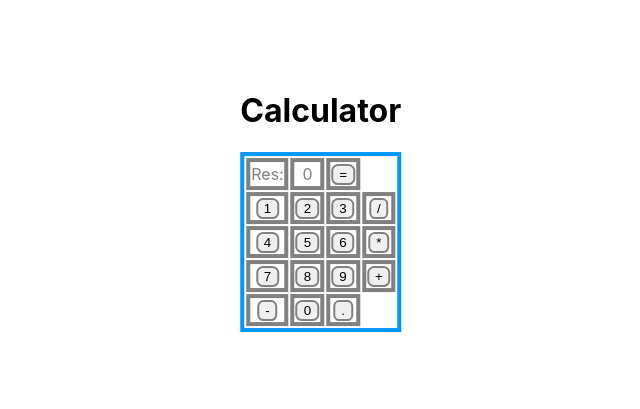
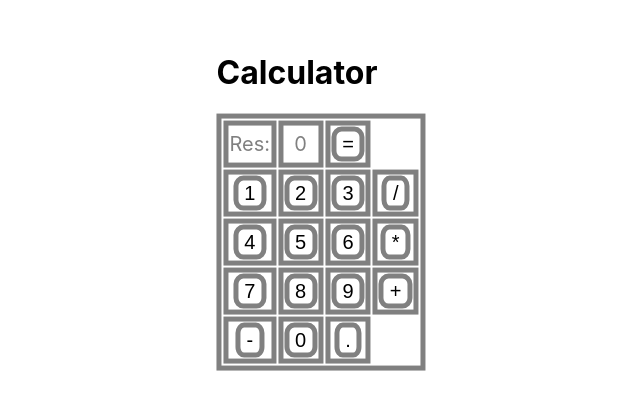
Before and after one commit to ankasabov142/React-Routes, a React (Create React App) app: page / in a window 1280 px wide. Shown: the part 159-568 px from the top of the page, without its empty margins (319-959 px from the left). Built offline with nearby package versions, Linux system fonts and the light colour scheme.

Commit message:
Updated calculator module

```diff
--- a/src/App.css
+++ b/src/App.css
@@ -1,28 +1,28 @@
 .calculator {
-    position: absolute;
+  position: absolute;
   display: table;
   margin: auto;
   display: table-cell;
   vertical-align: middle;
   top: 45%;
   left: 50%;
-  transform: translate(-50%,-50%);
+  transform: translate(-50%, -50%);
 }
 table,
 th,
 td {
+    font-size: 20px;
   vertical-align: auto;
   text-align: center;
-  border: 4px solid;
-  color: rgb(0, 150, 255);
+  border: 5px solid gray;
+  color: #69655b;
 }
 button {
-outline: none;
-  color: black;
-  text-decoration: none;
-  border: 2px solid gray;
+  background: none;
+  border: 5px solid gray;
   border-radius: 30%;
-  text-align: center;
+  font-size: 20px;
+  cursor: pointer;
 }
 td {
   color: gray;
```
